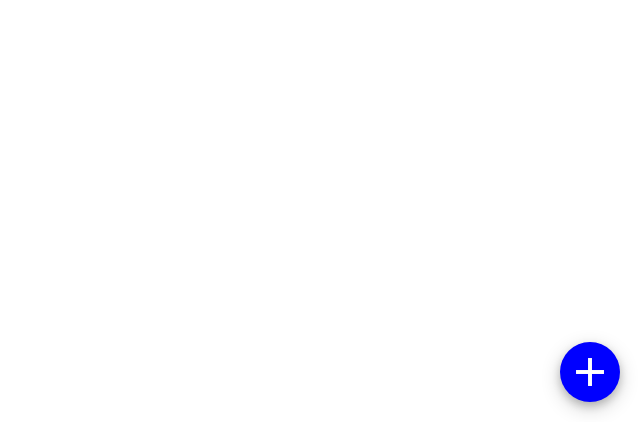
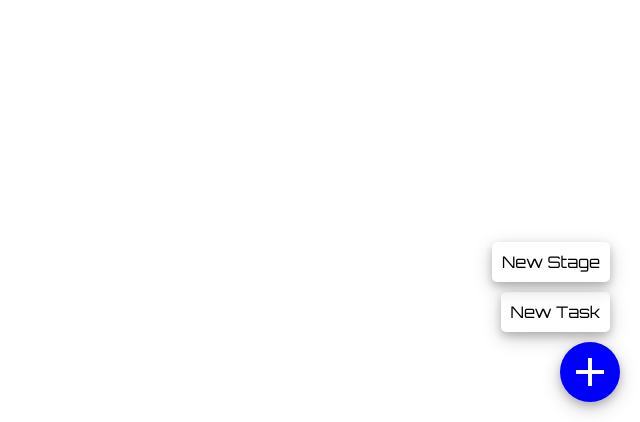
Before and after one commit to Dev-Akash/Tasker, a Flask app: template templates/project_dashboard.html in a window 1280 px wide. Shown: the part 378-800 px from the top of the page, without its empty margins (640-1280 px from the left). Run offline with Flask 2, Linux system fonts and the light colour scheme; the template is opened without the code that fills it: most values are stand-ins (such as "Sample title", 1, 10 or a date in 2020).

Commit message:
Added menu to the project dashboard

```diff
--- a/static/myscript.js
+++ b/static/myscript.js
@@ -120,3 +120,19 @@ function addCards(projects, olen, alen){
         count++;
     }
 }
+
+var hide_n_seek_tap = 0;
+function hide_n_seek_menu(){
+    if (hide_n_seek_tap == 0){
+        document.getElementById("new_task_button").style.display = "block";
+        document.getElementById("new_stage_button").style.display = "block";
+        hide_n_seek_tap = 1;
+    }
+    else{
+        document.getElementById("new_task_button").style.display = "none";
+        document.getElementById("new_stage_button").style.display = "none";
+        hide_n_seek_tap = 0;
+    }
+}
+
+//document.getElementById("add_button").addEventListener("click", hide_n_seek_menu);
--- a/static/style.css
+++ b/static/style.css
@@ -119,6 +119,16 @@ body{
     left: 50%;
     transform: translate(-50%, -50%);
 }
+.label{
+    position: absolute;
+    padding: 10px;
+    box-shadow: 0 4px 8px 0 rgba(0, 0, 0, 0.2), 0 6px 20px 0 rgba(0, 0, 0, 0.19);
+    bottom: 90px;
+    right: 30px;
+    cursor: pointer;
+    border-radius: 5px;
+    display: block;
+}
 /*for tablet screen */
 @media screen and (max-width: 992px){
     .project_card{
--- a/templates/project_dashboard.html
+++ b/templates/project_dashboard.html
@@ -24,8 +24,14 @@
         <a href="javascript:void(0)" onclick="open_navigation_menu()" style="float: left; padding-right: 10px;"><i class="material-icons md-48">menu</i></a>
         Tasker
     </div>
-    <div class="add_button">
+    <div class="add_button" id="add_button" onclick="hide_n_seek_menu()">
         <i class="material-icons md-48" style="font-size: 48px;">add</i>
+    </div>
+    <div class="label" id="new_task_button">
+        New Task
+    </div>
+    <div class="label" style="bottom: 140px;" id="new_stage_button">
+        New Stage
     </div>
     <script src="{{url_for('static', filename='myscript.js')}}"></script>
 </body>
```
